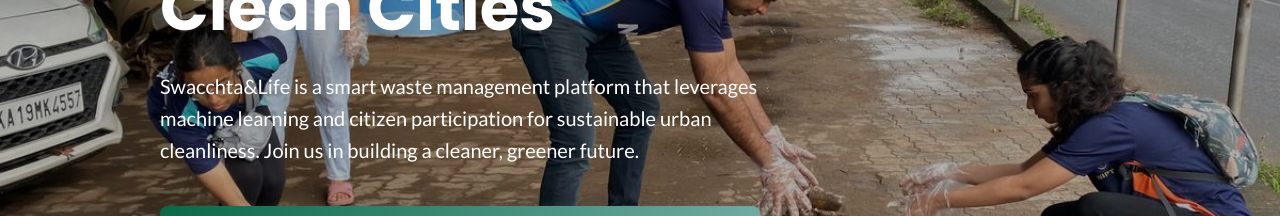
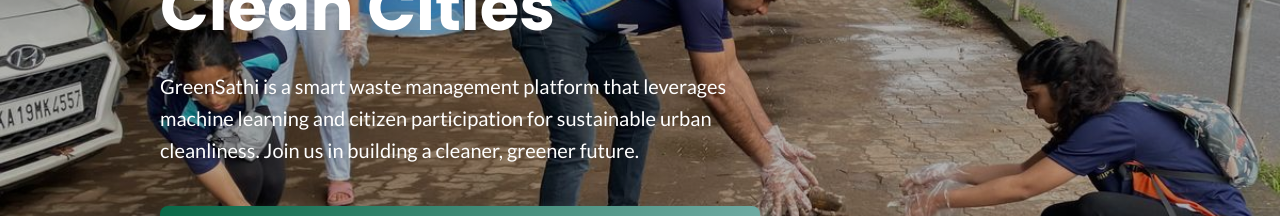
Before and after one commit to NinadWalke/SwacchtaAndLiFE, a React (Create React App) app in the folder frontend/: page / in a window 1280 px wide. Shown: the part 324-540 px from the top of the page. Built offline with nearby package versions, Linux system fonts and the light colour scheme; no server answers.

Commit message:
Footer Update

```diff
--- a/frontend/src/components/Footer.jsx
+++ b/frontend/src/components/Footer.jsx
@@ -63,7 +63,7 @@
         <div className="bottom-bar__container">
           <p className="bottom-bar__copyright">
             {/* Dynamic year for copyright */}
-            &copy; {new Date().getFullYear()} Swacchta&Life | Govt. of India
+            &copy; {new Date().getFullYear()} GreenSathi | Govt. of India
           </p>
           <p className="bottom-bar__credit">Made with ❤️ for a cleaner tomorrow</p>
         </div>
--- a/frontend/src/pages/home/Home.jsx
+++ b/frontend/src/pages/home/Home.jsx
@@ -121,7 +121,7 @@
         <div className="home__hero-content">
           <h1 className="home__hero-title">Empowering Clean Cities</h1>
           <p className="home__hero-subtitle">
-            Swacchta&Life is a smart waste management platform that leverages
+            GreenSathi is a smart waste management platform that leverages
             machine learning and citizen participation for sustainable urban
             cleanliness. Join us in building a cleaner, greener future.
           </p>
@@ -357,7 +357,7 @@
       {/* --- FOOTER --- */}
       <footer className="home__footer">
         <p>
-          &copy; {new Date().getFullYear()} Swacchta&Life. All Rights Reserved.
+          &copy; {new Date().getFullYear()} GreenSathi. All Rights Reserved.
         </p>
       </footer>
     </main>
```
